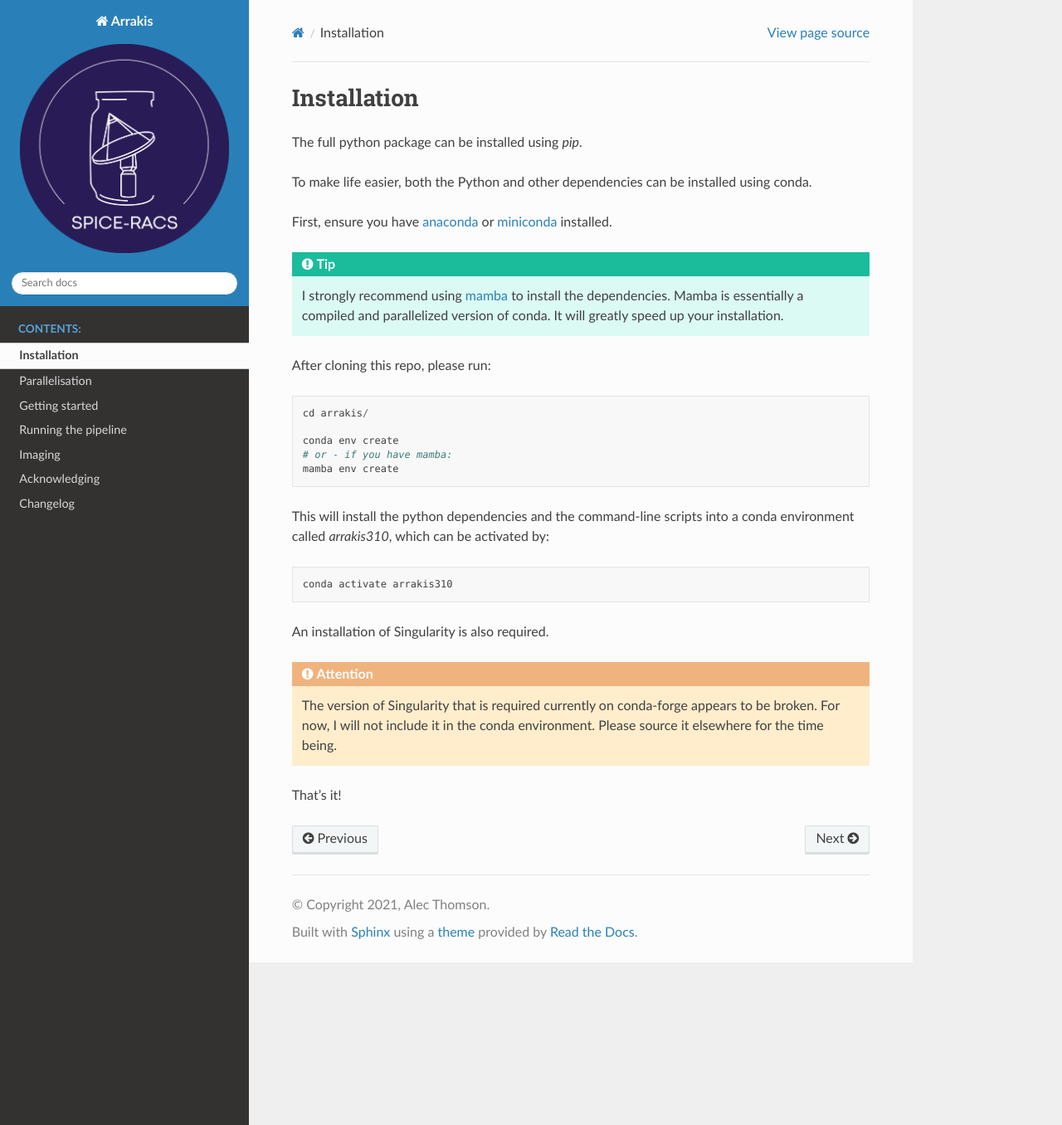
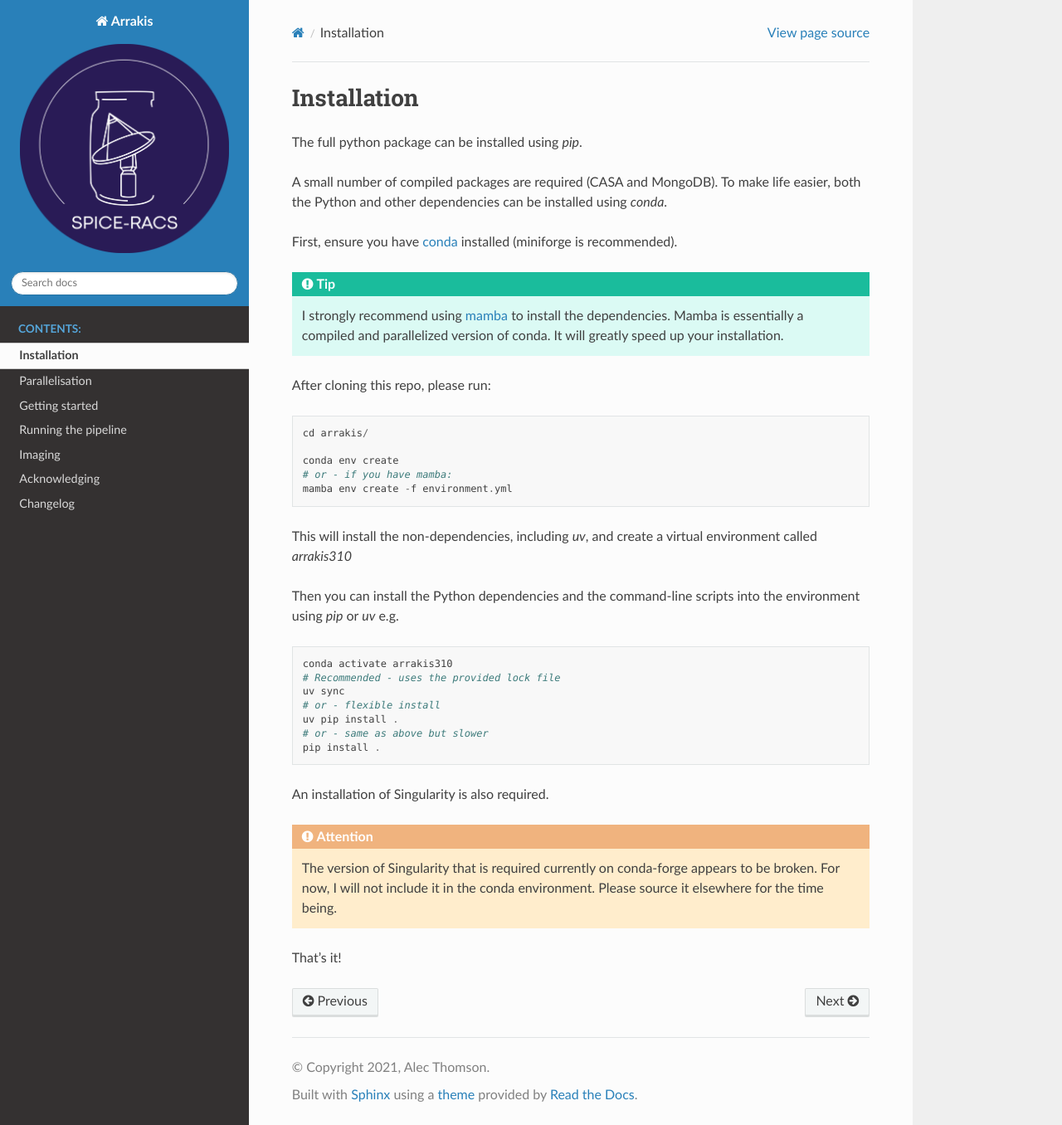
Before and after one commit to AlecThomson/arrakis, a Sphinx documentation site: the page built from docs/source/install.rst, in a window 1280 px wide and 1356 px high. Shown: the whole window at 83% size. Built offline with Sphinx 7.4.7 and the Read the Docs theme 3.1.0, drawn with Linux system fonts in a browser that asks for light colours; pages that are not in the unit, such as notebooks, are missing from menus; the version number could not be read and is left out.

Commit message:
Update docs

```diff
--- a/docs/source/install.rst
+++ b/docs/source/install.rst
@@ -3,9 +3,9 @@ Installation
 
 The full python package can be installed using `pip`.
 
-To make life easier, both the Python and other dependencies can be installed using conda.
+A small number of compiled packages are required (CASA and MongoDB). To make life easier, both the Python and other dependencies can be installed using `conda`.
 
-First, ensure you have `anaconda <https://www.anaconda.com/products/individual/>`_ or `miniconda <https://docs.conda.io/en/latest/miniconda.html/>`_ installed.
+First, ensure you have  `conda <https://github.com/conda-forge/miniforge>`_ installed (miniforge is recommended).
 
 .. tip::
     I strongly recommend using `mamba <https://github.com/mamba-org/mamba>`_ to install the dependencies. Mamba is essentially a compiled and parallelized version of conda. It will greatly speed up your installation.
@@ -16,11 +16,19 @@ After cloning this repo, please run: ::
 
     conda env create
     # or - if you have mamba:
-    mamba env create
+    mamba env create -f environment.yml
 
-This will install the python dependencies and the command-line scripts into a conda environment called `arrakis310`, which can be activated by: ::
+This will install the non-dependencies, including `uv`, and create a virtual environment called `arrakis310`
+
+Then you can install the Python dependencies and the command-line scripts into the environment using `pip` or `uv` e.g. ::
 
     conda activate arrakis310
+    # Recommended - uses the provided lock file
+    uv sync
+    # or - flexible install
+    uv pip install .
+    # or - same as above but slower
+    pip install .
 
 An installation of Singularity is also required.
 
```
